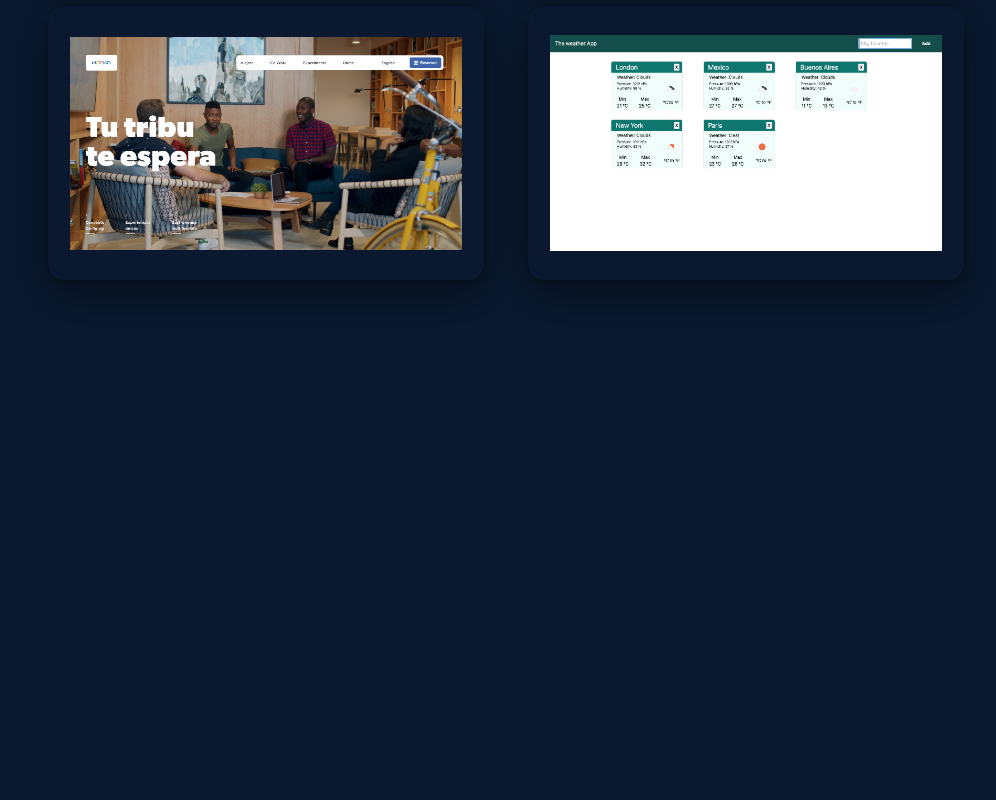
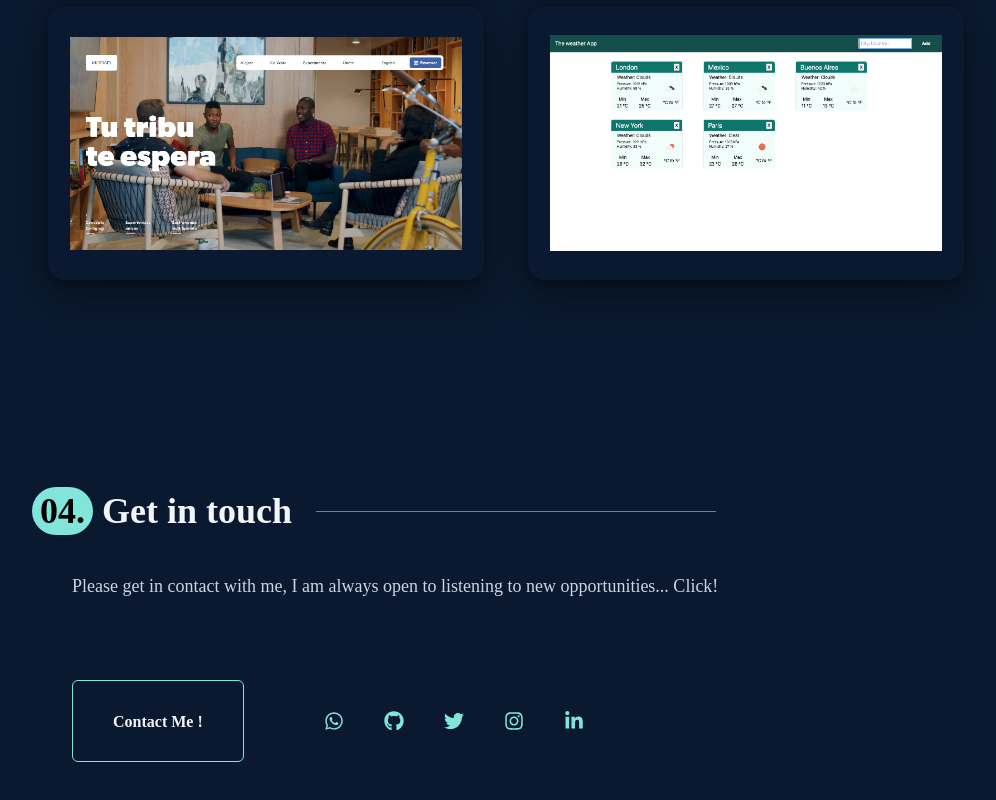
Before and after one commit to jrostagno/portfolio, a React (Create React App) app: page / in a window 1280 px wide. Shown: the part 3150-3950 px from the top of the page, without its empty margins (134-1130 px from the left). Before the commit the page ends 3560 px from the top, so only its background shows below. Built offline with nearby package versions, Linux system fonts and the light colour scheme; a web font is replaced by a local one.

Commit message:
feat:contact section

```diff
--- a/src/App.js
+++ b/src/App.js
@@ -5,6 +5,7 @@ import Hero from "./components/Sections/Hero";
 import About from "./components/Sections/About";
 import Work from "./components/Sections/Work";
 import Experience from "./components/Sections/Experience";
+import Contact from "./components/Sections/Contact";
 
 function App() {
   return (
@@ -14,6 +15,7 @@ function App() {
         <About />
         <Experience />
         <Work />
+        <Contact />
       </Container>
     </Layout>
   );
--- a/src/components/Cards/Card.js
+++ b/src/components/Cards/Card.js
@@ -15,7 +15,7 @@ const Card = ({ img, title, subtitle, stack, description }) => {
   return (
     <>
       <Accordion borderColor="navy" allowToggle>
-        <AccordionItem>
+        <AccordionItem isExpanded="true">
           <AccordionButton>
             <Box
               // _groupHover={{
@@ -36,6 +36,7 @@ const Card = ({ img, title, subtitle, stack, description }) => {
               <Stack
                 _groupHover={{
                   visibility: "visible",
+                  transition: "600ms",
                   bgColor: "navy",
                   filter: "none",
                 }}
--- a/src/components/Navbar/NavBar.js
+++ b/src/components/Navbar/NavBar.js
@@ -29,13 +29,13 @@ const NavBar = () => {
           </Link>
         </ListItem>
         <ListItem>
-          <Link>Experience</Link>
+          <Link href="#experience">Experience</Link>
         </ListItem>
         <ListItem>
           <Link href="#work">Work</Link>
         </ListItem>
         <ListItem>
-          <Link>Contact</Link>
+          <Link href="#contact">Contact</Link>
         </ListItem>
       </OrderedList>
       <Button
--- /dev/null
+++ b/src/components/Sections/Contact.js
@@ -0,0 +1,150 @@
+import React from "react";
+import {
+  Box,
+  Button,
+  Divider,
+  Flex,
+  Heading,
+  Highlight,
+  Icon,
+  Link,
+  scaleFadeConfig,
+  Text,
+} from "@chakra-ui/react";
+
+import {
+  FaGithub,
+  FaTwitter,
+  FaInstagram,
+  FaLinkedinIn,
+  FaWhatsapp,
+} from "react-icons/fa";
+
+const Contact = () => {
+  return (
+    <Box id="contact" height="100vh" marginTop={20}>
+      <Flex alignItems="center" gap="6">
+        <Heading color="slate100" fontWeight="600">
+          <Highlight
+            query="04."
+            styles={{ px: "2", py: "1", rounded: "full", bg: "teal.200" }}
+          >
+            04. Get in touch
+          </Highlight>
+        </Heading>
+        <Divider width="400px" borderColor={"teal.200"} />
+      </Flex>
+      <Box display="flex" flexDirection="column" gap={20} padding={10}>
+        <Text color="slate300" fontSize="lg">
+          Please get in contact with me, I am always open to listening to new
+          opportunities... Click!
+        </Text>
+        <Box display="flex" alignItems="center" gap={20}>
+          <Link href="mailto:javier.rostagno@gmail.com">
+            <Button
+              border-radius="58px"
+              marginX="auto"
+              _hover={{
+                color: "#c084fc",
+              }}
+              color="slate100"
+              borderColor="teal.200"
+              padding="40px"
+              colorScheme="teal.200"
+              fontFamily="heading"
+              variant="outline"
+            >
+              Contact Me !
+            </Button>
+          </Link>
+          <Flex gap={10}>
+            <Link href="https://wa.me/+5491132615516" target="_blank">
+              <Box
+                _hover={{
+                  color: "#c084fc",
+                  transform: "scale(1.25)",
+                  transition: "300ms",
+                }}
+                fontSize={20}
+                color="teal.200"
+              >
+                <FaWhatsapp />
+              </Box>
+            </Link>
+            <Link href="https://github.com/jrostagno" target="_blank">
+              <Box
+                fontSize={20}
+                color="teal.200"
+                _hover={{
+                  color: "#c084fc",
+                  transform: "scale(1.25)",
+                  transition: "300ms",
+                }}
+              >
+                <FaGithub />
+              </Box>
+            </Link>
+
+            <Link
+              href="https://twitter.com/RostagnoJavier"
+              target="_blank"
+              _hover={{
+                color: "#c084fc",
+                transform: "scale(1.25)",
+                transition: "300ms",
+              }}
+            >
+              <Box
+                fontSize={20}
+                color="teal.200"
+                _hover={{
+                  color: "#c084fc",
+                  transform: "scale(1.25)",
+                  transition: "300ms",
+                }}
+              >
+                <FaTwitter />
+              </Box>
+            </Link>
+
+            <Link
+              href="https://www.instagram.com/javier.rostagno/"
+              target="_blank"
+            >
+              <Box
+                _hover={{
+                  color: "#c084fc",
+                  transform: "scale(1.25)",
+                  transition: "300ms",
+                }}
+                fontSize={20}
+                color="teal.200"
+              >
+                <FaInstagram />
+              </Box>
+            </Link>
+
+            <Link
+              href="https://www.linkedin.com/in/javier-rostagno/"
+              target="_blank"
+            >
+              <Box
+                _hover={{
+                  color: "#c084fc",
+                  transform: "scale(1.25)",
+                  transition: "300ms",
+                }}
+                fontSize={20}
+                color="teal.200"
+              >
+                <FaLinkedinIn />
+              </Box>
+            </Link>
+          </Flex>
+        </Box>
+      </Box>
+    </Box>
+  );
+};
+
+export default Contact;
--- a/src/components/Sections/Experience.js
+++ b/src/components/Sections/Experience.js
@@ -19,7 +19,7 @@ import { FaCaretRight } from "react-icons/fa";
 const Experience = () => {
   const [isSelected, setIsSelected] = useState(20);
   return (
-    <Box id="work" height="100vh" marginTop={20} marginBottom={20}>
+    <Box id="experience" height="100vh" marginTop={20} marginBottom={20}>
       <Flex alignItems="center" gap="6">
         <Heading color="slate100" fontWeight="600">
           <Highlight
```
